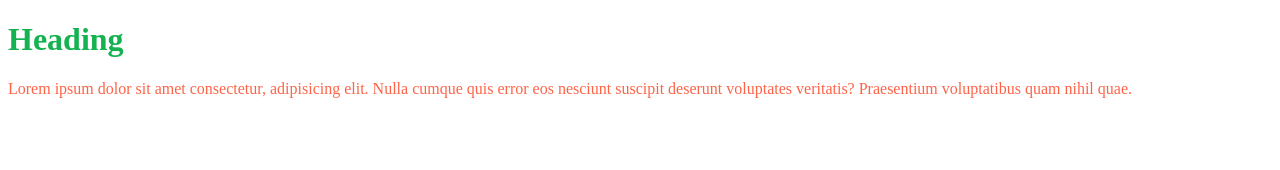
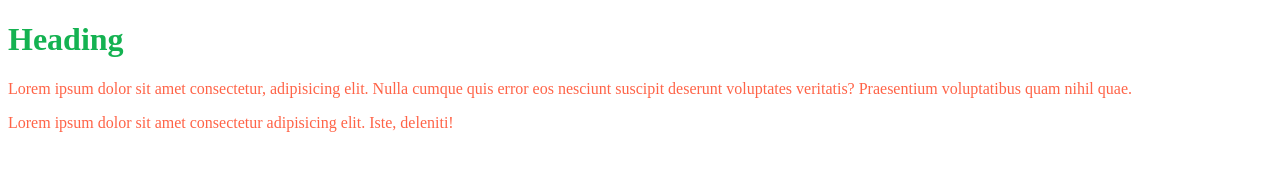
Before and after one commit to anandhu12072002/Demo, a plain HTML site: page index.html in a window 1280 px wide. Drawn offline with Linux system fonts and the light colour scheme.

Commit message:
add para1

```diff
--- a/index.html
+++ b/index.html
@@ -9,5 +9,6 @@
 <body>
     <h1>Heading</h1>
     <p>Lorem ipsum dolor sit amet consectetur, adipisicing elit. Nulla cumque quis error eos nesciunt suscipit deserunt voluptates veritatis? Praesentium voluptatibus quam nihil quae.</p>
+    <p>Lorem ipsum dolor sit amet consectetur adipisicing elit. Iste, deleniti!</p>
 </body>
 </html>
```
